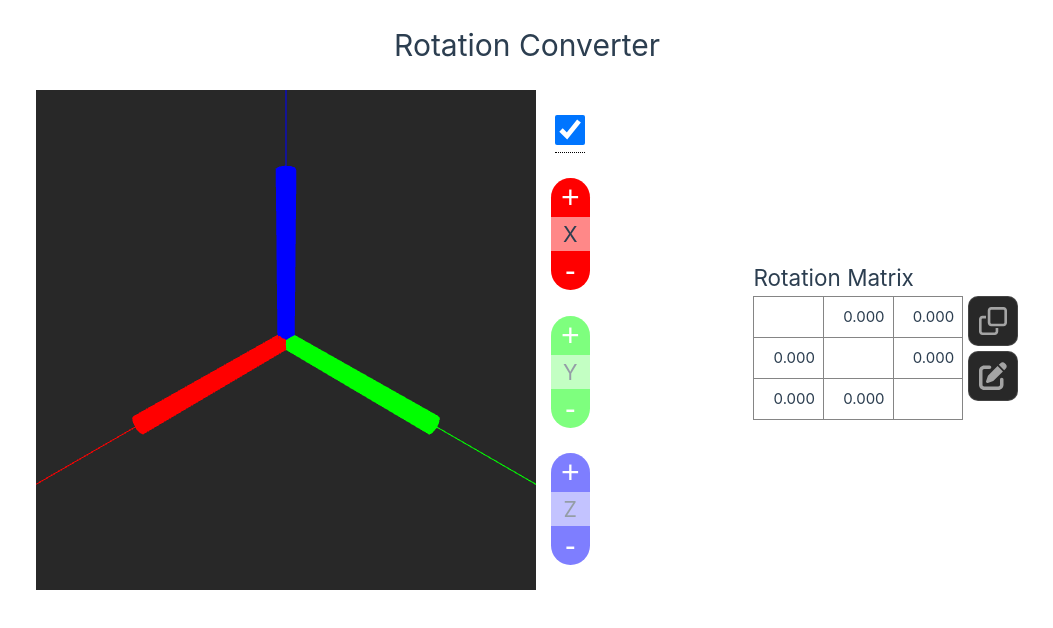
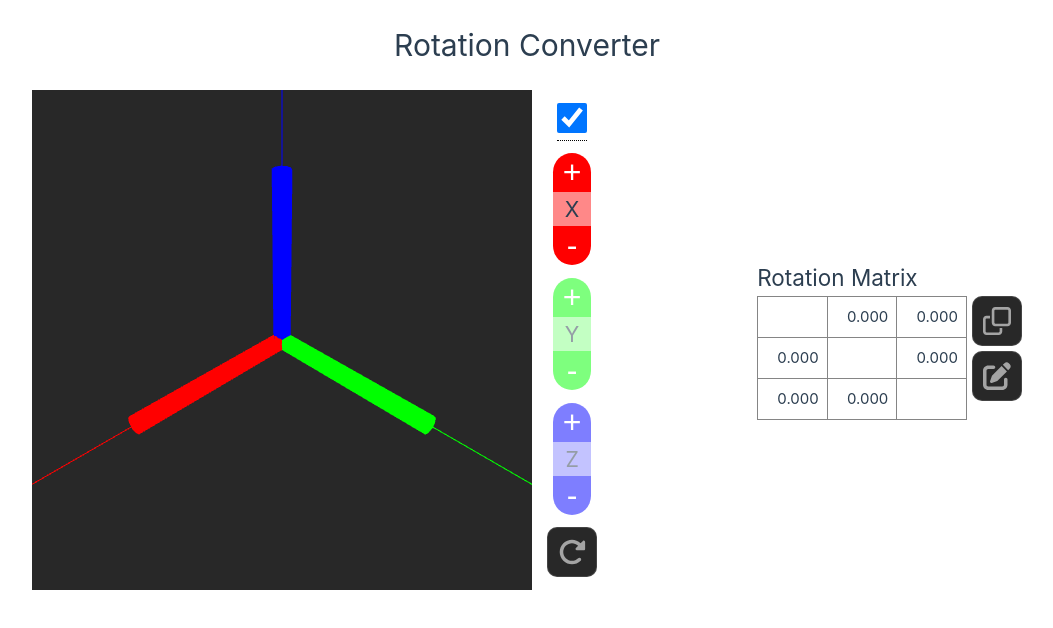
Before and after one commit to Divelix/rotation_converter, a Vue app: page / in a window 1280 px wide. Shown: the top 628 px of the page, without its empty margins (113-1166 px from the left). Built offline with nearby package versions, Linux system fonts and the light colour scheme.

Commit message:
feat: Reset button

```diff
--- a/src/App.vue
+++ b/src/App.vue
@@ -7,6 +7,7 @@
 
 provide("isLocal", shallowRef(true))
 provide("isEdit", shallowRef(false))
+provide("needReset", shallowRef(false))
 provide("toastMsg", shallowRef("Toast default text"))
 provide("toastType", shallowRef(ToastType.INFO))
 provide("axisCounters", ref([0, 0, 0]))
--- a/src/components/VisControls.vue
+++ b/src/components/VisControls.vue
@@ -1,8 +1,10 @@
 <script setup lang="ts">
-import { inject } from 'vue';
+import { inject, type ShallowRef } from 'vue';
+import IconReset from './icons/IconReset.vue';
 import CoordControl from './CoordControl.vue';
 
 const isLocal = inject("isLocal")!
+const needReset: ShallowRef<Boolean> = inject("needReset")!
 </script>
 
 <template>
@@ -18,6 +20,9 @@
         <CoordControl axis="x" />
         <CoordControl axis="y" />
         <CoordControl axis="z" />
+        <button class="reset" @click="needReset = true">
+            <IconReset />
+        </button>
     </div>
 </template>
 
@@ -34,4 +39,16 @@
     width: 30px;
     height: 30px;
 }
+
+button {
+    width: 50px;
+    height: 50px;
+    text-align: center;
+    justify-content: center;
+    padding: 10px;
+    background-color: #282828;
+    border-radius: 20%;
+    border: 1px solid var(--c-divider-dark-1);
+    cursor: pointer;
+}
 </style>
--- a/src/components/VisView.vue
+++ b/src/components/VisView.vue
@@ -6,12 +6,13 @@
 <script setup lang="ts">
 import { Axes } from '../types'
 import { BufferGeometry, CylinderGeometry, Group, Line, LineBasicMaterial, Matrix3, Matrix4, Mesh, MeshBasicMaterial, PerspectiveCamera, Scene, Vector3, WebGLRenderer } from 'three'
-import { onMounted, ref, inject, watch, type Ref, type ShallowRef } from 'vue'
+import { onMounted, ref, inject, watch, type Ref, type ShallowRef, provide } from 'vue'
 import { OrbitControls } from 'three/examples/jsm/Addons.js';
 
 // Reactive stuff
 const isEdit: ShallowRef<Boolean> = inject("isEdit")!
 const isLocal: ShallowRef<Boolean> = inject("isLocal")!
+const needReset: ShallowRef<Boolean> = inject("needReset")!
 const axisCounters: Ref<number[]> = inject("axisCounters")!
 const rotMat: Ref<number[]> = inject("rotMat")!
 const currAxis: Ref<Axes> = inject("currAxis")!
@@ -49,6 +50,12 @@
     minusZ()
   }
 }, { deep: true })
+
+watch(needReset, (newReset) => {
+  if (!newReset) return
+  reset()
+  needReset.value = false
+})
 
 // Methods
 function snapRotate(axis: Axes, rads: number) {
--- /dev/null
+++ b/src/components/icons/IconReset.vue
@@ -0,0 +1,12 @@
+<template>
+  <svg xmlns="http://www.w3.org/2000/svg" viewBox="0 0 512 512">
+    <path
+      d="M463.5 224H472c13.3 0 24-10.7 24-24V72c0-9.7-5.8-18.5-14.8-22.2s-19.3-1.7-26.2 5.2L413.4 96.6c-87.6-86.5-228.7-86.2-315.8 1c-87.5 87.5-87.5 229.3 0 316.8s229.3 87.5 316.8 0c12.5-12.5 12.5-32.8 0-45.3s-32.8-12.5-45.3 0c-62.5 62.5-163.8 62.5-226.3 0s-62.5-163.8 0-226.3c62.2-62.2 162.7-62.5 225.3-1L327 183c-6.9 6.9-8.9 17.2-5.2 26.2s12.5 14.8 22.2 14.8H463.5z"/>
+    </svg>
+</template>
+
+<style scoped>
+path {
+  fill: var(--c-text-dark-2);
+}
+</style>
```
